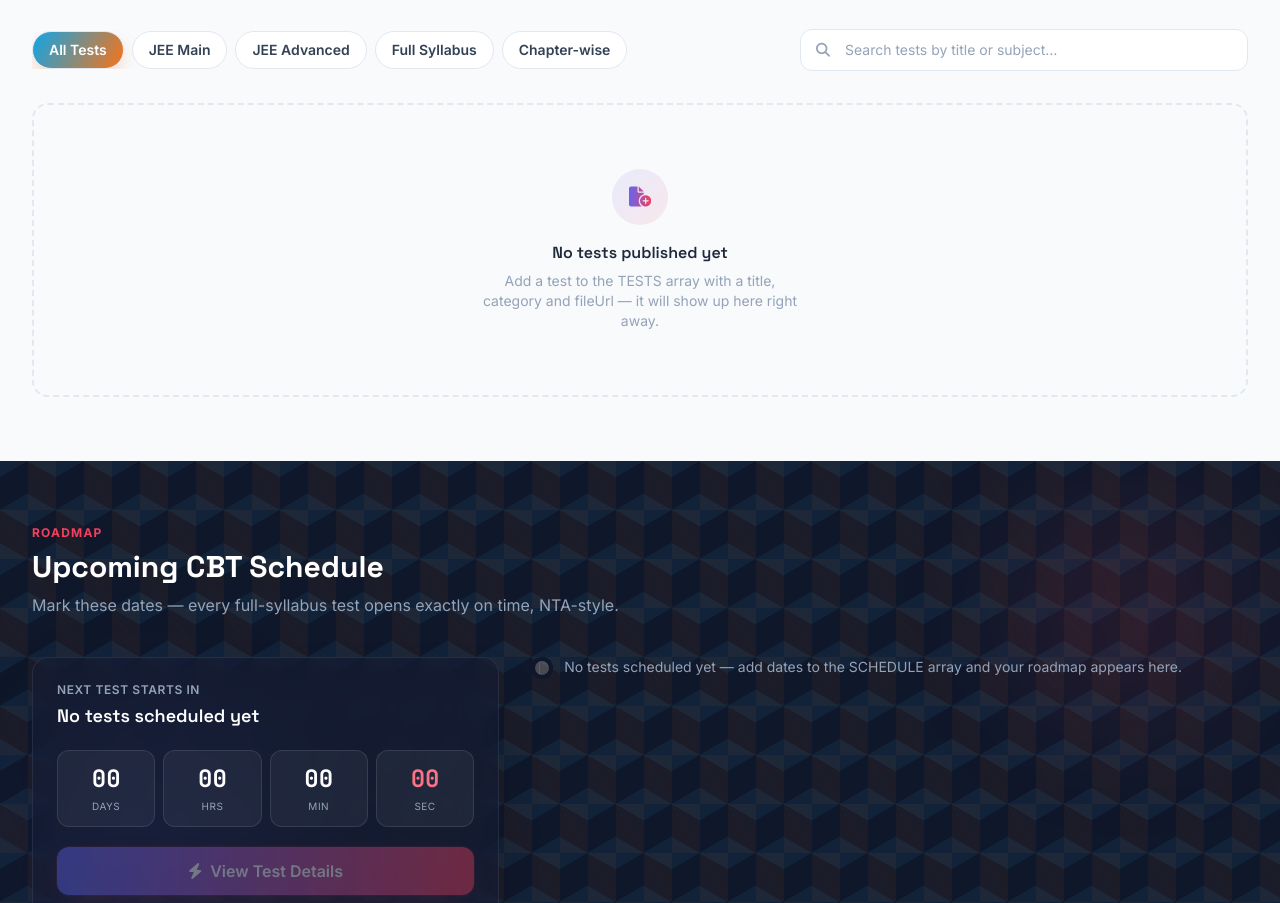
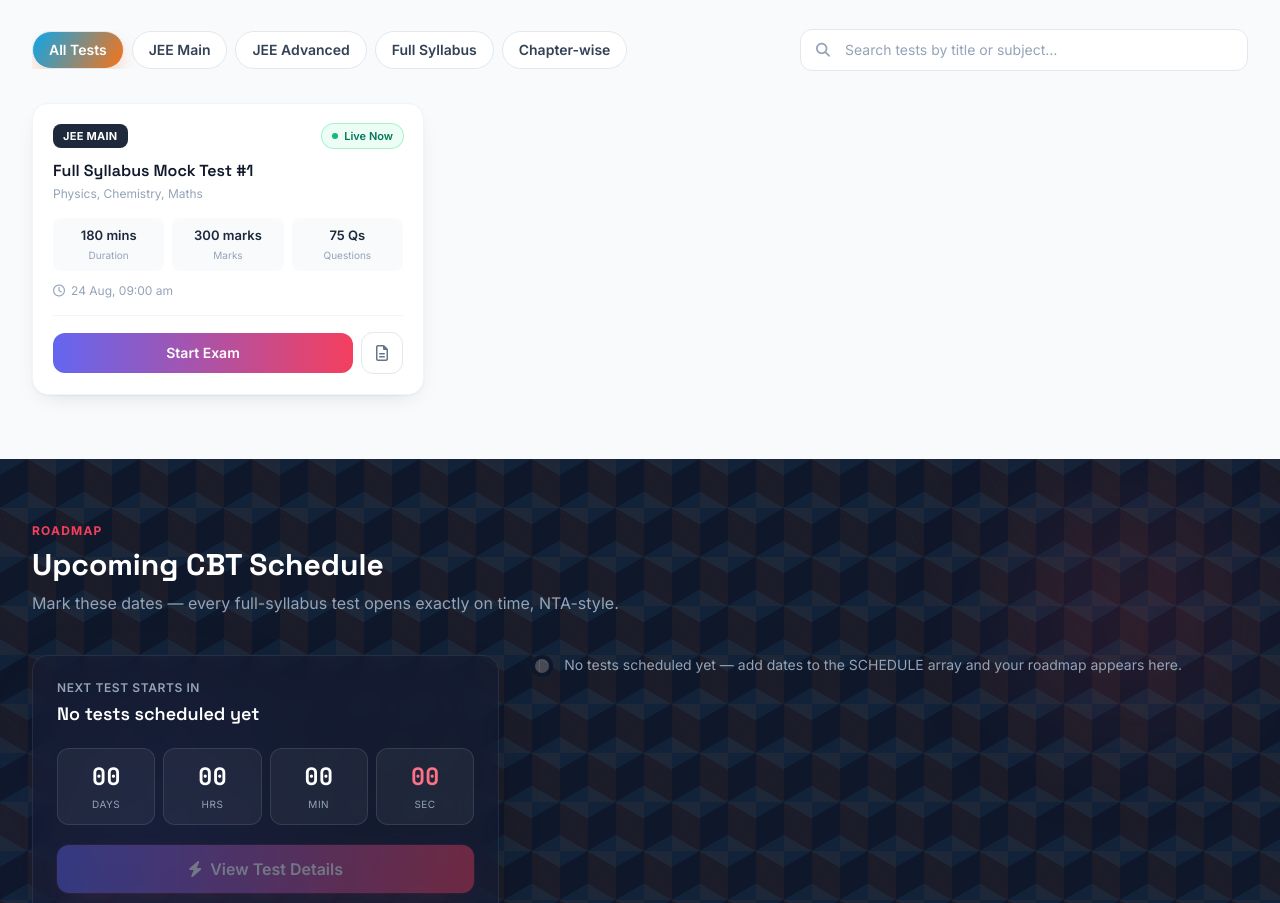
Before and after one commit to vortexfusecbt/VortexFuse, a plain HTML site: page index.html in a window 1280 px wide. Shown: the part 1285-2188 px from the top of the page. Drawn offline with nearby package versions, Linux system fonts and the light colour scheme.

Commit message:
index.html

```diff
--- a/index.html
+++ b/index.html
@@ -556,7 +556,18 @@
 //   syllabus: "Describe the syllabus and instructions for this test here."
 // }
 // ---------------------------------------------------------------------------
-const TESTS = [];
+const TESTS = [{title: "Full Syllabus Mock Test #1",
+  category: "jee-main",
+ scope: "full-syllabus",
+ subject: "Physics, Chemistry, Maths",
+ duration: "180 mins",
+ marks: "300 marks",
+questions: 75,
+ date: "2026-08-24T09:00:00",
+ status: "live",
+fileUrl: "QPT_5_CBT.html",
+ syllabus: "Part Test."
+}];
 
 // ---------------------------------------------------------------------------
 // 2. ANNOUNCEMENTS — currently empty. Example shape:
```
